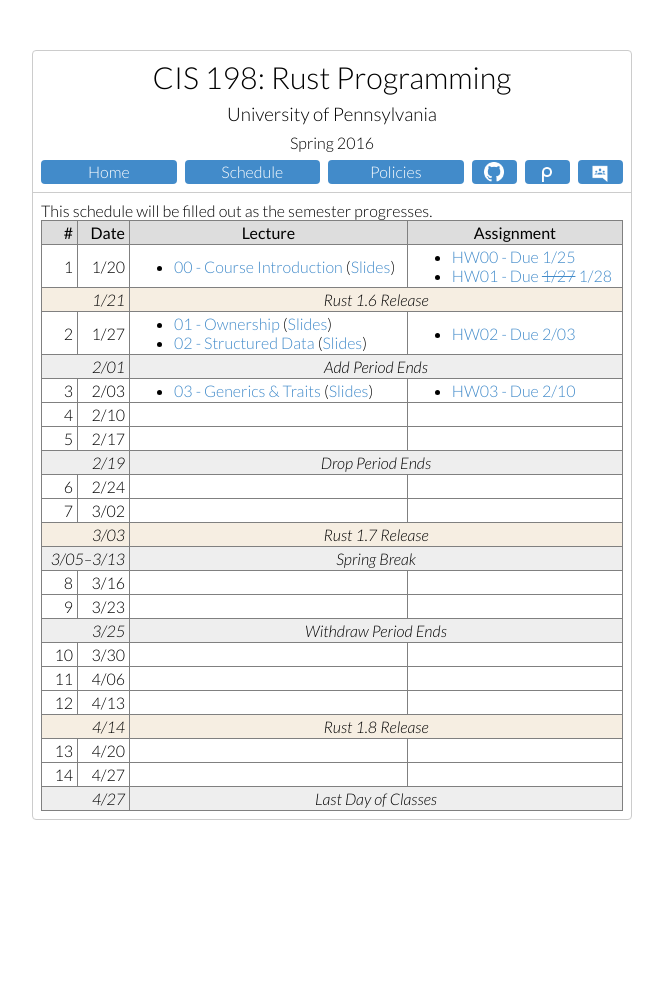
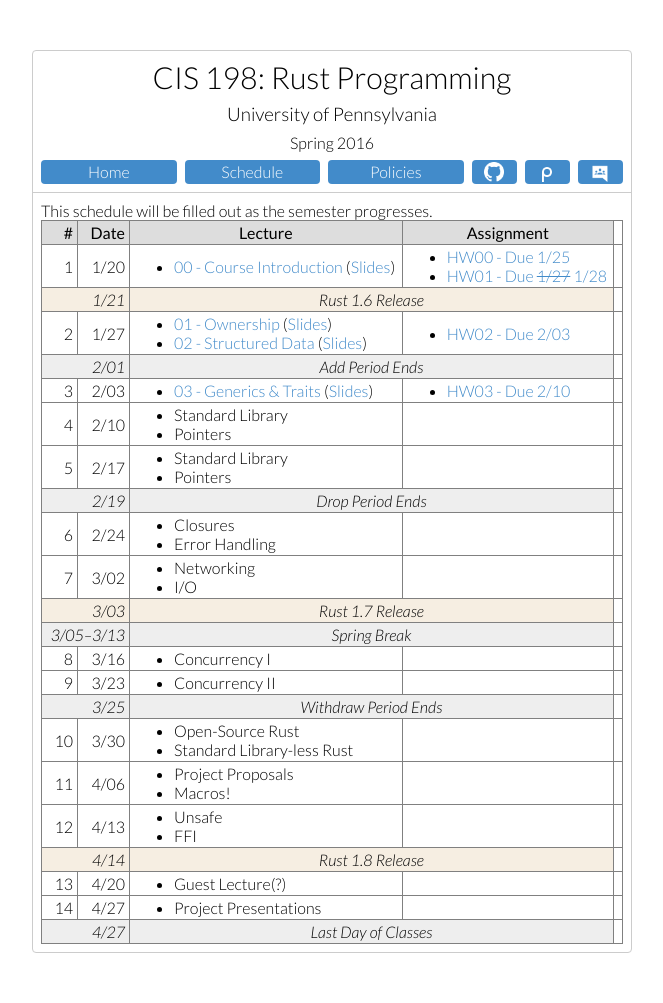
Before and after one commit to cis198-2016s/cis198-2016s.github.io, a Jekyll site: the page built from schedule/index.html, in a window 1280 px wide. Shown: the whole page, without its empty margins (308-971 px from the left). Built offline with Jekyll 4.4.1, drawn with Linux system fonts in a browser that asks for light colours; before the commit the page ends 900 px from its top, so only the background shows below that.

Commit message:
Fill out tentative schedule for rest of semester

```diff
--- a/schedule/index.html
+++ b/schedule/index.html
@@ -96,51 +96,110 @@
       <tr>
         <td>4 <td>2/10
         <td>
+          <ul>
+            <li>
+                Standard Library
+            <li>
+                Pointers
+          </ul>
         <td>
       <tr>
         <td>5 <td>2/17
         <td>
+          <ul>
+            <li>
+                Standard Library
+            <li>
+                Pointers
+          </ul>
         <td>
       <tr class="schedevent"> <td colspan=2>2/19 <td colspan=2>Drop Period Ends
       <tr>
         <td>6 <td>2/24
         <td>
+          <ul>
+            <li>
+                Closures
+            <li>
+                Error Handling
+          </ul>
         <td>
       <tr>
         <td>7 <td>3/02
         <td>
+          <ul>
+            <li>
+                Networking
+            <li>
+                I/O
+          </ul>
         <td>
       <tr class="rustevent"> <td colspan=2>3/03 <td colspan=2>Rust 1.7 Release
       <tr class="schedevent"> <td colspan=2>3/05&ndash;3/13 <td colspan=2>Spring Break
       <tr>
         <td>8 <td>3/16
         <td>
+          <ul>
+            <li>
+                Concurrency I
+          </ul>
         <td>
       <tr>
         <td>9 <td>3/23
         <td>
+          <ul>
+            <li>
+                Concurrency II
+          </ul>
         <td>
       <tr class="schedevent"> <td colspan=2>3/25 <td colspan=2>Withdraw Period Ends
       <tr>
         <td>10 <td>3/30
         <td>
+          <ul>
+            <li>
+                Open-Source Rust
+            <li>
+                Standard Library-less Rust
+          </ul>
         <td>
       <tr>
         <td>11 <td>4/06
         <td>
+          <ul>
+            <li>
+                Project Proposals
+            <li>
+                Macros!
+          </ul>
         <td>
       <tr>
         <td>12 <td>4/13
         <td>
+          <ul>
+            <li>
+                Unsafe
+            <li>
+                FFI
+          </ul>
         <td>
       <tr class="rustevent"> <td colspan=2>4/14 <td colspan=2>Rust 1.8 Release
       <tr>
         <td>13 <td>4/20
         <td>
+          <ul>
+            <li>
+                Guest Lecture(?)
+          </ul>
+        <td>
         <td>
       <tr>
         <td>14 <td>4/27
         <td>
+          <ul>
+            <li>
+                Project Presentations
+          </ul>
         <td>
       <tr class="schedevent"> <td colspan=2>4/27 <td colspan=2>Last Day of Classes
     </table>
```
